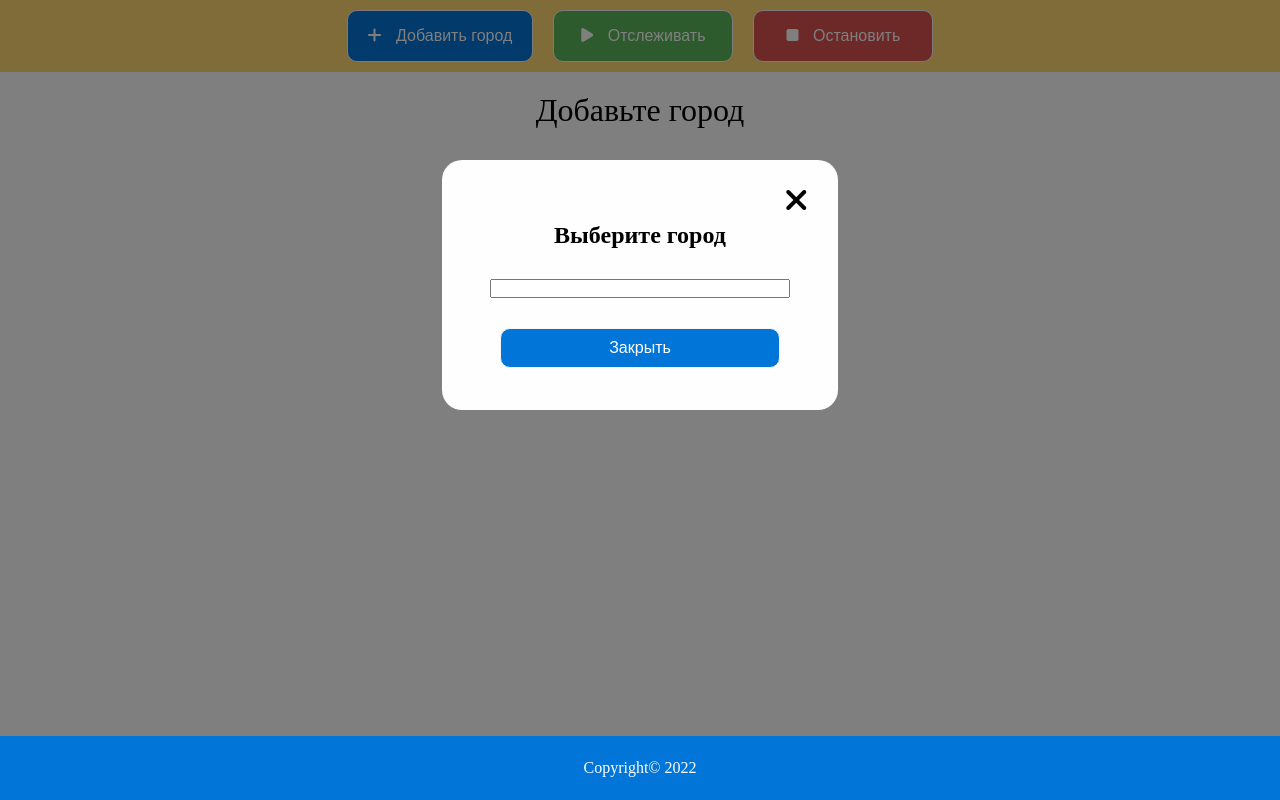
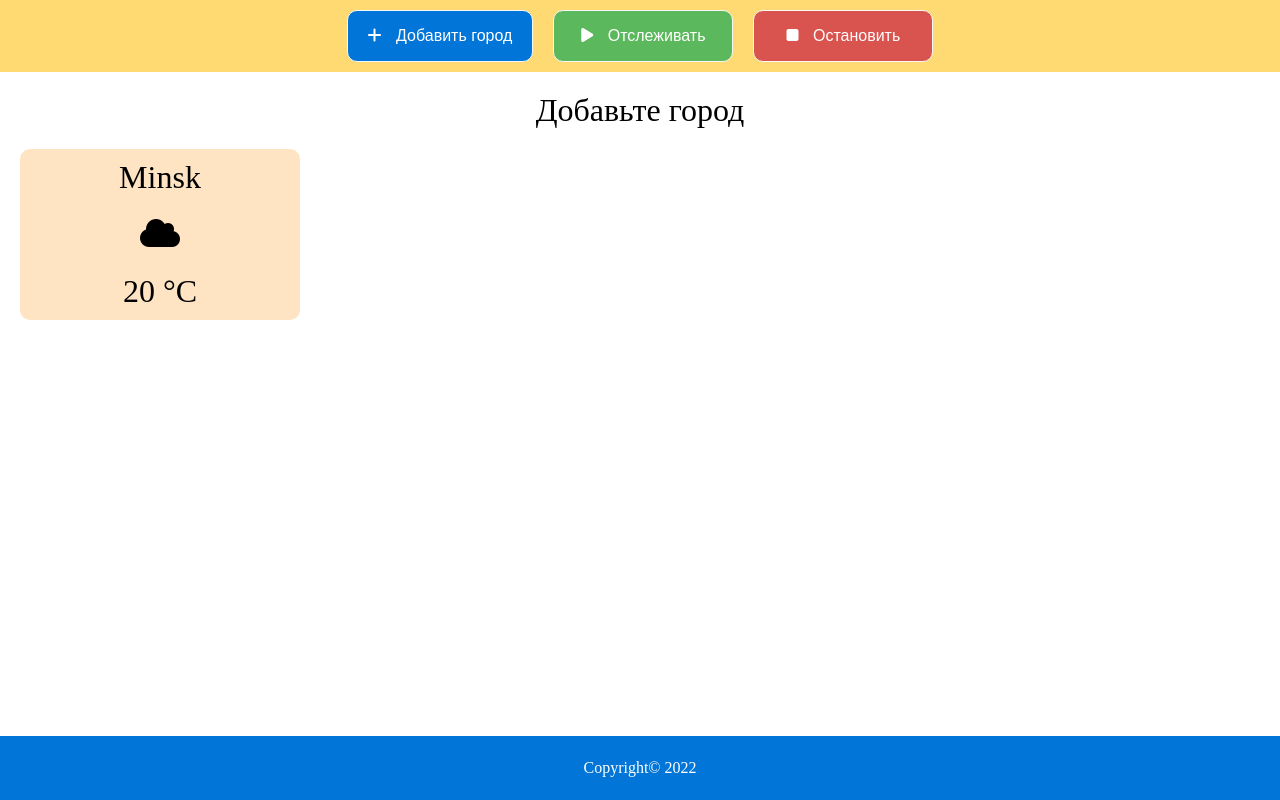
Before and after one commit to dekan006/Weather-app-test, an Angular app: page / in a window 1280 px wide. Built offline with nearby package versions, Linux system fonts and the light colour scheme.

Commit message:
add component/card, get cities

```diff
--- a/src/app/app.component.css
+++ b/src/app/app.component.css
@@ -50,6 +50,14 @@ button {
     margin-top: 20px;
     width: 100%;
 }
+
+.show {
+    display: none;
+}
+
+/* .body__modal {
+    display: none;
+} */
 
 .body__modal_backdrop {
     position: fixed;
--- a/src/app/app.component.html
+++ b/src/app/app.component.html
@@ -6,7 +6,7 @@
     </header>
 
     <div class="body">
-      <div class="body__modal">
+      <div class="body__modal" [ngClass]={show:!showModal}>
         <div class="body__modal_backdrop"></div>
         <div class="body__modal_window">
           <h4 class="modal__title modal_item">Выберите город</h4>
@@ -20,6 +20,8 @@
         <p>Добавьте город</p>
       </div>
 
+      <app-card></app-card>
+
     </div>
 
     <footer class="footer">
--- a/src/app/app.component.ts
+++ b/src/app/app.component.ts
@@ -1,10 +1,23 @@
-import { Component } from '@angular/core';
+import { Component, OnInit } from '@angular/core';
+import { HttpClient } from '@angular/common/http';
 
 @Component({
   selector: 'app-root',
   templateUrl: './app.component.html',
   styleUrls: ['./app.component.css']
 })
-export class AppComponent {
+export class AppComponent implements OnInit{
   title = 'weather-app-test';
+  showModal: boolean = false;
+  cities: Array<string> = [];
+
+  constructor(
+    private http: HttpClient
+    ) { }
+
+  ngOnInit(): void {
+    this.http.get<Object>('assets/cities.json').subscribe((res: any) =>
+      { this.cities = res.cities }
+      );
+  }
 }
--- /dev/null
+++ b/src/app/component/card/card.component.css
@@ -0,0 +1,36 @@
+.card {
+    margin-top: 20px;
+    margin-left: 20px;
+    width: 280px;
+    background-color: bisque;
+    border-radius: 10px;
+}
+.card_item{
+    font-size: 2rem;
+    padding: 10px;
+}
+.card__wrapper {
+    position: relative;
+    display: flex;
+    flex-direction: column;
+    justify-content:space-between;
+    align-items:center;
+}
+.card__iconDelete {
+    display: none;
+}
+.card__iconDelete {
+    position: absolute;
+    padding: 5px;
+    top: 10px;
+    right: 15px;
+    color: red;
+    font-size: 1.5rem;
+}
+.card:hover {
+    background-color: rgb(250, 184, 104);
+    transform: scale(1.05);
+}
+.card:hover .card__iconDelete{
+    display: inline;
+}
--- /dev/null
+++ b/src/app/component/card/card.component.html
@@ -0,0 +1,8 @@
+<div class="card">
+    <div class="card__wrapper">
+        <div class="card_item card__nameCity">{{city}}</div>
+        <div class="card_item card__iconWeather"><i class="fas fa-cloud"></i></div>
+        <div class="card_item card__currentTemperature">20 °C</div>
+        <div class="card__iconDelete"><i class="fas fa-trash"></i></div>
+    </div>
+</div>
--- /dev/null
+++ b/src/app/component/card/card.component.ts
@@ -0,0 +1,16 @@
+import { Component, OnInit } from '@angular/core';
+
+@Component({
+  selector: 'app-card',
+  templateUrl: './card.component.html',
+  styleUrls: ['./card.component.css']
+})
+export class CardComponent implements OnInit {
+
+  constructor() { }
+
+  city: string = "Minsk";
+  ngOnInit(): void {
+  }
+
+}
--- /dev/null
+++ b/src/assets/cities.json
@@ -0,0 +1,23 @@
+{
+    "cities": [
+                "Minsk",
+                "Moscow",
+                "Kiev",
+                "Tokyo",
+                "Mexico City",
+                "Cairo",
+                "Beijing",
+                "New York",
+                "Istanbul",
+                "Manila",
+                "Los Angeles",
+                "Paris",
+                "Bangkok",
+                "London",
+                "Chicago",
+                "Kuala Lumpur",
+                "Madrid",
+                "Miami",
+                "Barcelona",
+                "Berlin"]
+}
```
Also changed, not shown: src/app/app.module.ts (+6 -3 lines), 1 other file (tests, documents, lock files or other folders).
